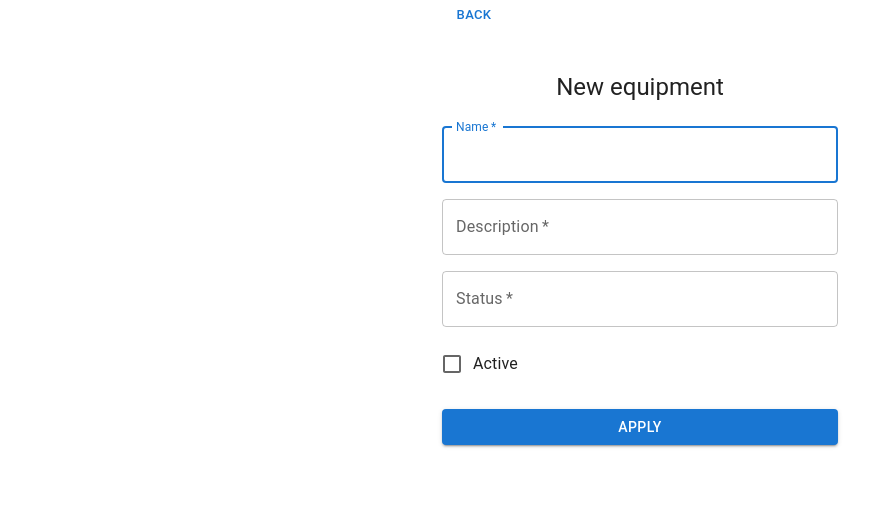
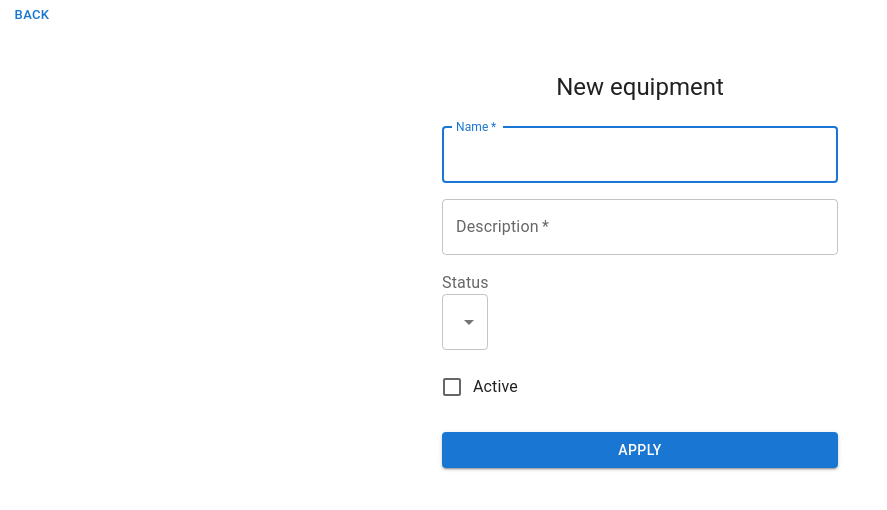
Before and after one commit to asaygom/Final-project-4Geeks-Front, a React (Create React App) app: page /set_equipment in a window 1280 px wide. Shown: the top 510 px of the page, without its empty margins (0-887 px from the left). Built offline with nearby package versions, Linux system fonts and the light colour scheme.

Commit message:
minor changes on equipment form

```diff
--- a/src/views/SetEquipment.js
+++ b/src/views/SetEquipment.js
@@ -1,4 +1,5 @@
 import * as React from 'react';
+import { useState } from 'react';
 import Button from '@mui/material/Button';
 import CssBaseline from '@mui/material/CssBaseline';
 import TextField from '@mui/material/TextField';
@@ -8,21 +9,33 @@ import Grid from '@mui/material/Grid';
 import Box from '@mui/material/Box';
 import Typography from '@mui/material/Typography';
 import Container from '@mui/material/Container';
+import InputLabel from '@mui/material/InputLabel';
+import Select from '@mui/material/Select';
+import MenuItem from '@mui/material/MenuItem';
 
 export default function SetEquipment() {
+    const [equipmentStatus, setEquipmentStatus] = useState('');
+
     const handleSubmit = (event) => {
     event.preventDefault();
     const data = new FormData(event.currentTarget);
     console.log({
-      email: data.get('email'),
-      password: data.get('password'),
+        equipment_name: data.get('equipment_name'),
+        equipment_description: data.get('equipment_description'),
+        equipment_status: data.get('equipment_status'),
+        equipment_active: data.get('is_active')
     });
     };
 
+    const handleChange = (event) => {
+      setEquipmentStatus(event.target.value);
+    };
+
   return (
+    <>
+        <Button variant="text" size="small">Back</Button>
         <Container component="main" maxWidth="xs">
         <CssBaseline />
-    <Button variant="text" size="small">Back</Button>
         <Box
             sx={{
             marginTop: 5,
@@ -56,17 +69,23 @@ export default function SetEquipment() {
                 />
                 </Grid>
                 <Grid item xs={12}>
-            <TextField
-                name="equipment_status"
-                required
-                fullWidth
+                    <InputLabel id="equipment_status_label">Status</InputLabel>
+                    <Select
+                    name='equipment_status'
+                    labelId="equipment_status_label"
                     id="equipment_status"
+                    value={equipmentStatus}
                     label="Status"
-            />
+                    onChange={handleChange}
+                    >
+                        <MenuItem value='malfunction'>Malfunction</MenuItem>
+                        <MenuItem value='not_working'>Not working</MenuItem>
+                        <MenuItem value='working'>Working</MenuItem>
+                    </Select>
                 </Grid>
                 <Grid item xs={12}>
                 <FormControlLabel
-                control={<Checkbox value="is_active" color="primary" />}
+                    control={<Checkbox name='is_active' value="is_active" color="primary" />}
                     label="Active"
                 />
                 </Grid>
@@ -82,5 +101,6 @@ export default function SetEquipment() {
             </Box>
         </Box>
         </Container>
+    </>
   );
 }
```
Lines whose indentation alone changed are shown as unchanged.
